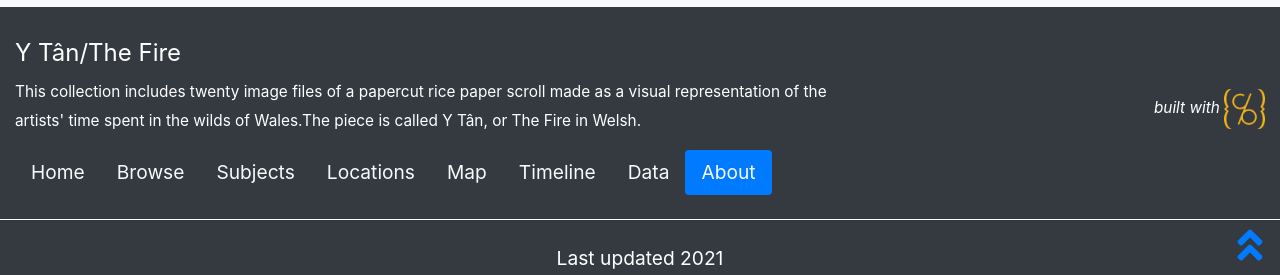
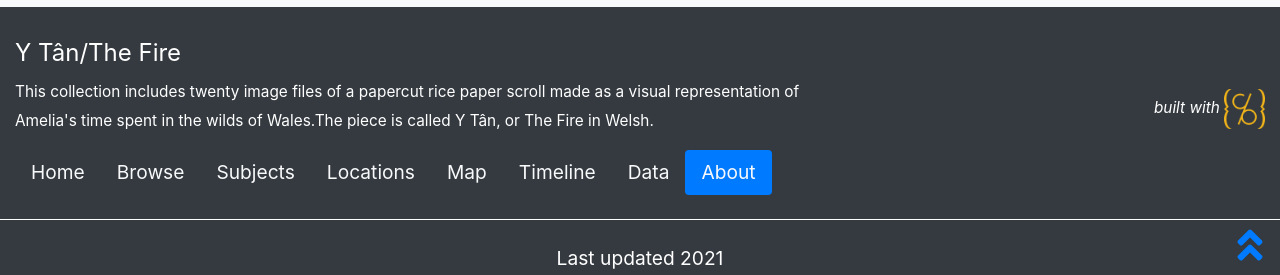
Before and after one commit to aeldridge26/Y-T-n-The-Fire, a Jekyll site: the page built from pages/about.md, in a window 1280 px wide and 900 px high, scrolled down 848 px. Shown: the part 608-883 px from the top of the window. Built offline with Jekyll 4.4.1, drawn with Linux system fonts in a browser that asks for light colours; some of the changed text lies outside the part shown.

Commit message:
Update _config.yml

```diff
--- a/_config.yml
+++ b/_config.yml
@@ -22,10 +22,10 @@
 # title of site appears in banner
 title: Y Tân/The Fire
 # tagline, a short phrase that will appear throughout the site in the top banner
-tagline: Images of papercut rice paper scroll representing the artists' adventures in the wilds of Wales
+tagline: Images of papercut rice paper scroll representing Amelia's adventures in the wilds of Wales
 # description appears in meta tags and other locations
 # this description might appear in search result lists, keep around 160 characters max
-description: "This collection includes twenty image files of a papercut rice paper scroll made as a visual representation of the artists' time spent in the wilds of Wales.The piece is called Y Tân, or The Fire in Welsh."
+description: "This collection includes twenty image files of a papercut rice paper scroll made as a visual representation of Amelia's time spent in the wilds of Wales.The piece is called Y Tân, or The Fire in Welsh."
 # creator of the digital collection, to appear in meta tags; we typically use our GitHub usernames but feel free to just use your name
 author: Amelia Eldridge
 
```
